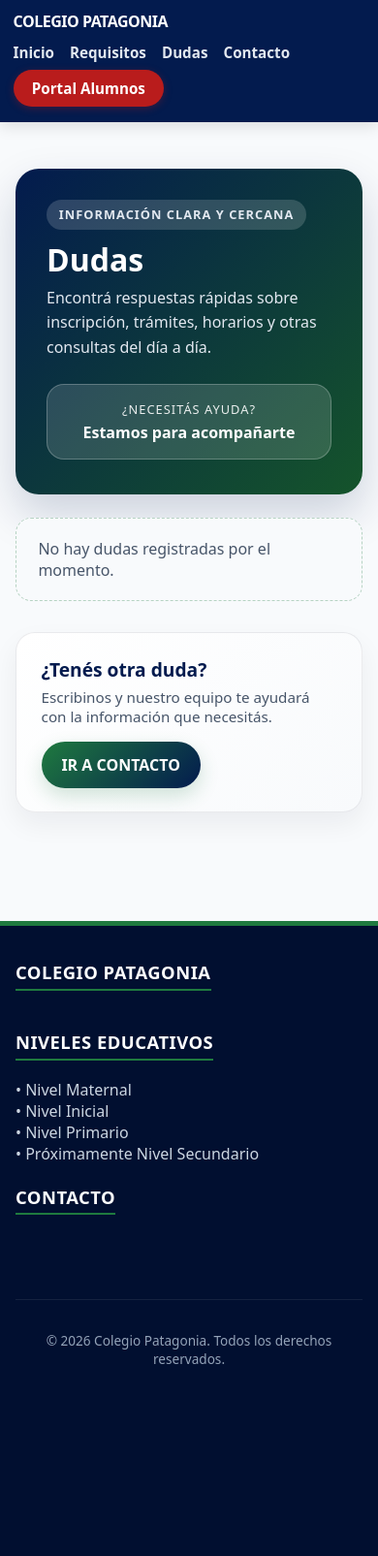
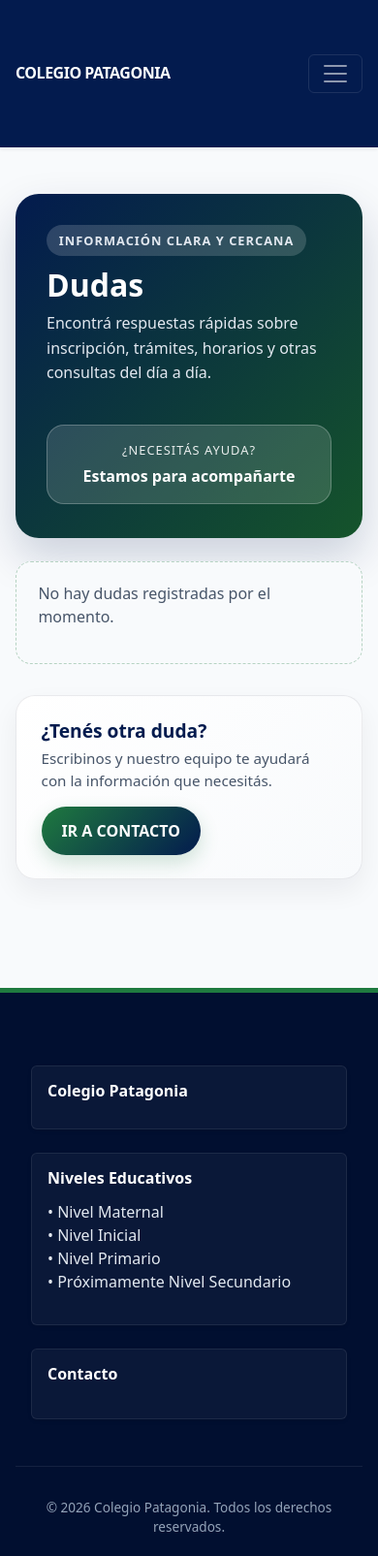
Before and after one commit to SoySid/colegio-patagonia-cipolletti, a Django app: page /faq/ in a window 390 px wide. Shown: the whole page at 97% size. Before the commit the page ends 1407 px from the top, so only its background shows below. Run offline with Django 5.2, Linux system fonts and the light colour scheme; data that the repository does not hold is empty.

Commit message:
style: rediseño responsive de la plantilla base y componentes

```diff
--- a/escuela/static/escuela/css/estilos.css
+++ b/escuela/static/escuela/css/estilos.css
@@ -46,14 +46,34 @@ main {
 header {
     background-color: var(--primary);
     color: white;
-    padding: 1rem 5%;
-    display: flex;
-    justify-content: space-between;
-    align-items: center;
     box-shadow: 0 4px 15px rgba(0, 0, 0, 0.12);
     position: sticky;
     top: 0;
     z-index: 1000;
+}
+
+.navbar-dark .navbar-nav .nav-link {
+    color: rgba(255,255,255,0.9);
+    font-weight: 600;
+    padding: 0.5rem 0.75rem;
+}
+
+.navbar-dark .navbar-nav .nav-link:hover,
+.navbar-dark .navbar-nav .nav-link:focus {
+    color: #ffffff;
+}
+
+.btn-portal {
+    background: var(--accent);
+    color: #ffffff !important;
+    border: none;
+    font-weight: 700;
+    transition: all 0.2s ease;
+}
+
+.btn-portal:hover {
+    background: var(--accent-hover);
+    color: #ffffff !important;
 }
 
 .brand {
@@ -1090,9 +1149,22 @@ nav a.btn-portal:hover {
 footer {
     background-color: var(--primary-dark);
     color: #cbd5e1;
-    padding: 3rem 5% 1.5rem 5%;
+    padding: 3rem 0 1.5rem;
     margin-top: 5rem;
     border-top: 5px solid var(--brand-green);
+}
+
+.footer-card {
+    background: rgba(255,255,255,0.04);
+    color: #e2e8f0;
+    border: 1px solid rgba(255,255,255,0.08) !important;
+}
+
+.footer-card .card-title {
+    color: #ffffff;
+    font-size: 1rem;
+    font-weight: 700;
+    margin-bottom: 0.8rem;
 }
 
 .footer-grid {
--- a/escuela/templates/escuela/base.html
+++ b/escuela/templates/escuela/base.html
@@ -5,11 +5,13 @@
     <meta charset="UTF-8">
     <meta name="viewport" content="width=device-width, initial-scale=1.0">
     <title>{% block title %}{% if escuela_info %}{{ escuela_info.nombre }}{% else %}Colegio Patagonia{% endif %}{% endblock %}</title>
+    <link href="https://cdn.jsdelivr.net/npm/bootstrap@5.3.3/dist/css/bootstrap.min.css" rel="stylesheet">
     <link rel="stylesheet" href="{% static 'escuela/css/estilos.css' %}">
 </head>
 <body>
-    <header>
-        <a href="/" class="brand" style="text-decoration: none; color: inherit;">
+    <header class="navbar navbar-expand-lg navbar-dark shadow-sm">
+        <div class="container py-2">
+            <a href="/" class="navbar-brand d-flex align-items-center gap-2 me-3">
                 {% if escuela_info.logo %}
                     <img src="{{ escuela_info.logo.url }}" alt="Logo {{ escuela_info.nombre }}" class="brand-logo">
                 {% endif %}
@@ -20,13 +22,23 @@
                     {% endif %}
                 </div>
             </a>
-        <nav>
-            <a href="/">Inicio</a>
-            <a href="/requisitos/">Requisitos</a>
-            <a href="/faq/">Dudas</a>
-            <a href="/contacto/">Contacto</a>
-            <a href="/portal/" class="btn-portal">Portal Alumnos</a>
-        </nav>
+
+            <button class="navbar-toggler" type="button" data-bs-toggle="collapse" data-bs-target="#navbarNav" aria-controls="navbarNav" aria-expanded="false" aria-label="Toggle navigation">
+                <span class="navbar-toggler-icon"></span>
+            </button>
+
+            <div class="collapse navbar-collapse justify-content-end" id="navbarNav">
+                <ul class="navbar-nav align-items-lg-center gap-2">
+                    <li class="nav-item"><a class="nav-link" href="/">Inicio</a></li>
+                    <li class="nav-item"><a class="nav-link" href="/requisitos/">Requisitos</a></li>
+                    <li class="nav-item"><a class="nav-link" href="/faq/">Dudas</a></li>
+                    <li class="nav-item"><a class="nav-link" href="/contacto/">Contacto</a></li>
+                    <li class="nav-item">
+                        <a href="/portal/" class="btn btn-portal btn-sm rounded-pill px-3">Portal Alumnos</a>
+                    </li>
+                </ul>
+            </div>
+        </div>
     </header>
 
     <main>
@@ -35,25 +47,35 @@
     </main>
 
     <footer>
-        <div class="footer-grid">
-            <div class="footer-col">
-                <h4>{{ escuela_info.nombre|default:"Colegio Patagonia" }}</h4>
+        <div class="container">
+            <div class="row g-4">
+                <div class="col-12 col-md-4">
+                    <div class="card h-100 border-0 shadow-sm footer-card">
+                        <div class="card-body">
+                            <h4 class="card-title">{{ escuela_info.nombre|default:"Colegio Patagonia" }}</h4>
                             {% if escuela_info.frase %}
                                 <p class="footer-phrase">"{{ escuela_info.frase }}"</p>
                             {% endif %}
-
                             {% if escuela_info.horario %}
                                 <p class="footer-schedule">🕒 {{ escuela_info.horario }}</p>
                             {% endif %}
                         </div>
+                    </div>
+                </div>
 
-            <div class="footer-col">
-                <h4>Niveles Educativos</h4>
+                <div class="col-12 col-md-4">
+                    <div class="card h-100 border-0 shadow-sm footer-card">
+                        <div class="card-body">
+                            <h4 class="card-title">Niveles Educativos</h4>
                             <p class="footer-text">• Nivel Maternal<br>• Nivel Inicial<br>• Nivel Primario<br>• Próximamente Nivel Secundario</p>
                         </div>
+                    </div>
+                </div>
 
-            <div class="footer-col">
-                <h4>Contacto</h4>
+                <div class="col-12 col-md-4">
+                    <div class="card h-100 border-0 shadow-sm footer-card">
+                        <div class="card-body">
+                            <h4 class="card-title">Contacto</h4>
                             <p class="footer-text">
                                 {% if escuela_info.direccion %}📍 {{ escuela_info.direccion }}<br>{% endif %}
                                 {% if escuela_info.telefono %}📞 Tel: {{ escuela_info.telefono }}<br>{% endif %}
@@ -81,10 +103,15 @@
                             </div>
                         </div>
                     </div>
+                </div>
+            </div>
+        </div>
 
         <div class="footer-bottom">
             &copy; 2026 {{ escuela_info.nombre|default:"Colegio Patagonia" }}. Todos los derechos reservados.
         </div>
     </footer>
+
+    <script src="https://cdn.jsdelivr.net/npm/bootstrap@5.3.3/dist/js/bootstrap.bundle.min.js"></script>
 </body>
 </html>
```
Also changed, not shown: other parts of escuela/static/escuela/css/estilos.css (+39 -0 lines), escuela/templates/escuela/home.html (+8 -0 lines). Lines whose indentation alone changed are shown as unchanged.
